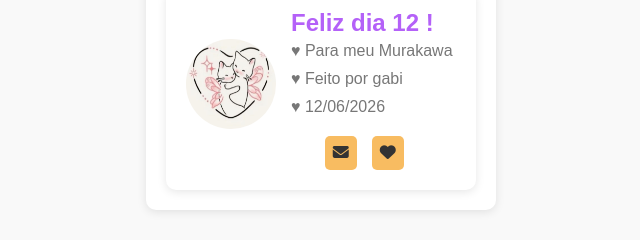
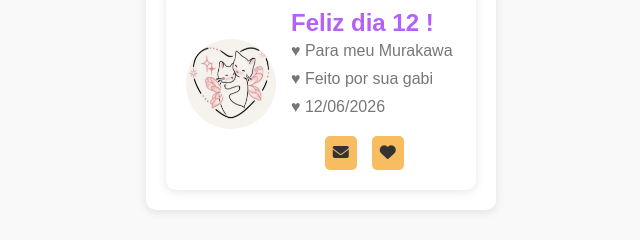
Before and after one commit to gab792/Dia-dos-Namorados-JG, a plain HTML site: page index.html in a window 1280 px wide. Shown: the part 340-580 px from the top of the page, 319-959 px from the left. Drawn offline with Linux system fonts and the light colour scheme.

Commit message:
mudança no index

```diff
--- a/index.html
+++ b/index.html
@@ -16,7 +16,7 @@
             <div class="info">
                 <h2>Feliz dia 12 !</h2>
                 <p>♥ Para meu Murakawa</p>
-                <p>♥ Feito por gabi</p>
+                <p>♥ Feito por sua gabi</p>
                 <p>♥ 12/06/2026</p>
             <div class="botoes">
                 <a href="mensagem.html" class="btn"><i class="fa-solid fa-envelope"></i></a>
```
